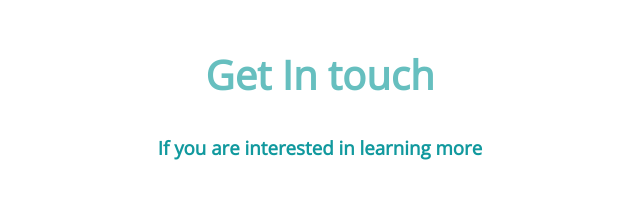
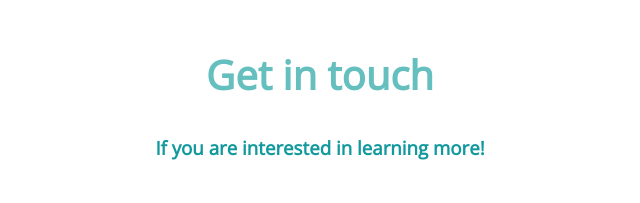
Before and after one commit to ljaden/personal-site, a plain HTML site: page index.html in a window 1280 px wide. Shown: the part 1891-2094 px from the top of the page, 320-960 px from the left. Drawn offline with nearby package versions, Linux system fonts and the light colour scheme.

Commit message:
change capatialized heading

```diff
--- a/index.html
+++ b/index.html
@@ -40,8 +40,8 @@
         <hr>
     </div>
 
-        <h2>Get In touch</h2>
-        <h3>If you are interested in learning more</h3>
+        <h2>Get in touch</h2>
+        <h3>If you are interested in learning more!</h3>
 
         <p class="para-btn"><a class="btn" href="mailto:ljaden.9@gmail.com">CONTACT ME</a></p>
 
```
